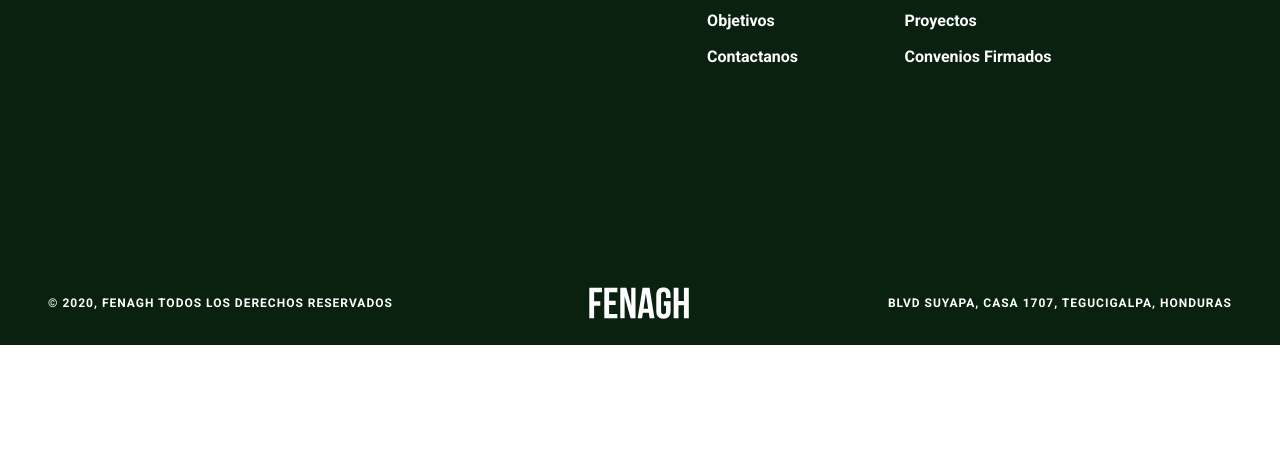
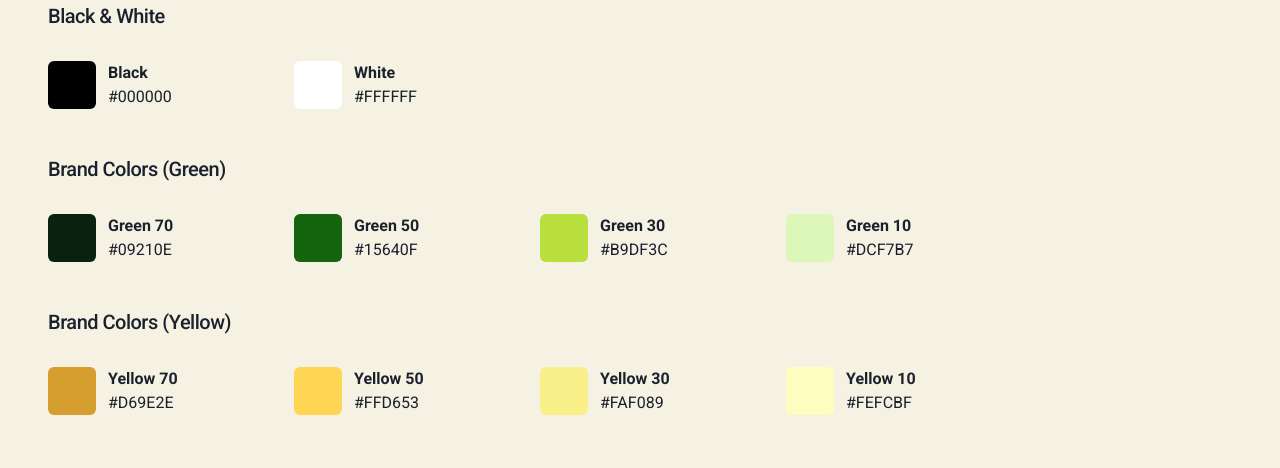
Before and after one commit to FENAGH/fenagh, a Gatsby site: page /ui in a window 1280 px wide. Before the commit this address had no page. Shown: the part 220-688 px from the top of the page. Built offline with nearby package versions, Linux system fonts and the light colour scheme; Gatsby itself is replaced by a stand-in of ours.

Commit message:
add UI page

```diff
--- /dev/null
+++ b/src/pages/ui.js
@@ -0,0 +1,312 @@
+import React from "react"
+// Components
+import SEO from "../components/seo"
+import Layout from "../components/layout"
+import { Container } from "../components/globals"
+import {
+  Box,
+  Heading,
+  Text,
+  Flex,
+  Grid,
+  Stack,
+  Accordion,
+  AccordionItem,
+  AccordionButton,
+  AccordionPanel,
+  AccordionIcon,
+  useDisclosure,
+  Modal,
+  ModalOverlay,
+  ModalContent,
+  ModalHeader,
+  ModalFooter,
+  ModalBody,
+  ModalCloseButton,
+  Button,
+  Tabs,
+  TabList,
+  Tab,
+  TabPanels,
+  TabPanel,
+} from "@chakra-ui/react"
+
+const UIPage = () => {
+  const { isOpen, onOpen, onClose } = useDisclosure()
+  return (
+    <Layout>
+      <SEO title="Interfaz" />
+      <Box bg="brandBG" py="8rem">
+        <Container>
+          <Heading as="h1" size="2xl">Color Guide</Heading>
+          <Heading
+            as="h3"
+            mt="3rem"
+            lineHeight="1.25"
+            fontWeight="medium"
+            fontSize="1.25rem"
+            fontFamily="roboto"
+            letterSpacing="-0.025em"
+          >Black & White</Heading>
+          <Grid templateColumns="repeat(auto-fit, minmax(200px, 1fr))" gap="1.5rem" my="2rem" maxW="60rem">
+            <Flex>
+              <Box
+                borderRadius="0.375rem"
+                w="3rem"
+                h="3rem"
+                mr="0.75rem"
+                bg="black"
+              />
+              <Box>
+                <Text fontWeight="bold">Black</Text>
+                <Text>#000000</Text>
+              </Box>
+            </Flex>
+            <Flex>
+              <Box
+                borderRadius="0.375rem"
+                w="3rem"
+                h="3rem"
+                mr="0.75rem"
+                bg="white"
+              />
+              <Box>
+                <Text fontWeight="bold">White</Text>
+                <Text>#FFFFFF</Text>
+              </Box>
+            </Flex>
+            <Box />
+            <Box />
+          </Grid>
+          <Heading
+            as="h3"
+            mt="3rem"
+            lineHeight="1.25"
+            fontWeight="medium"
+            fontSize="1.25rem"
+            fontFamily="roboto"
+            letterSpacing="-0.025em"
+          >Brand Colors (Green)</Heading>
+          <Grid templateColumns="repeat(auto-fit, minmax(200px, 1fr))" gap="1.5rem" my="2rem" maxW="60rem">
+            <Flex>
+              <Box
+                borderRadius="0.375rem"
+                w="3rem"
+                h="3rem"
+                mr="0.75rem"
+                bg="brandGreen.70"
+              />
+              <Box>
+                <Text fontWeight="bold">Green 70</Text>
+                <Text>#09210E</Text>
+              </Box>
+            </Flex>
+            <Flex>
+              <Box
+                borderRadius="0.375rem"
+                w="3rem"
+                h="3rem"
+                mr="0.75rem"
+                bg="brandGreen.50"
+              />
+              <Box>
+                <Text fontWeight="bold">Green 50</Text>
+                <Text>#15640F</Text>
+              </Box>
+            </Flex>
+            <Flex>
+              <Box
+                borderRadius="0.375rem"
+                w="3rem"
+                h="3rem"
+                mr="0.75rem"
+                bg="brandGreen.30"
+              />
+              <Box>
+                <Text fontWeight="bold">Green 30</Text>
+                <Text>#B9DF3C</Text>
+              </Box>
+            </Flex>
+            <Flex>
+              <Box
+                borderRadius="0.375rem"
+                w="3rem"
+                h="3rem"
+                mr="0.75rem"
+                bg="brandGreen.10"
+              />
+              <Box>
+                <Text fontWeight="bold">Green 10</Text>
+                <Text>#DCF7B7</Text>
+              </Box>
+            </Flex>
+          </Grid>
+          <Heading
+            as="h3"
+            mt="3rem"
+            lineHeight="1.25"
+            fontWeight="medium"
+            fontSize="1.25rem"
+            fontFamily="roboto"
+            letterSpacing="-0.025em"
+          >Brand Colors (Yellow)</Heading>
+          <Grid templateColumns="repeat(auto-fit, minmax(200px, 1fr))" gap="1.5rem" my="2rem" maxW="60rem">
+            <Flex>
+              <Box
+                borderRadius="0.375rem"
+                w="3rem"
+                h="3rem"
+                mr="0.75rem"
+                bg="yellow.500"
+              />
+              <Box>
+                <Text fontWeight="bold">Yellow 70</Text>
+                <Text>#D69E2E</Text>
+              </Box>
+            </Flex>
+            <Flex>
+              <Box
+                borderRadius="0.375rem"
+                w="3rem"
+                h="3rem"
+                mr="0.75rem"
+                bg="brandYellow"
+              />
+              <Box>
+                <Text fontWeight="bold">Yellow 50</Text>
+                <Text>#FFD653</Text>
+              </Box>
+            </Flex>
+            <Flex>
+              <Box
+                borderRadius="0.375rem"
+                w="3rem"
+                h="3rem"
+                mr="0.75rem"
+                bg="yellow.200"
+              />
+              <Box>
+                <Text fontWeight="bold">Yellow 30</Text>
+                <Text>#FAF089</Text>
+              </Box>
+            </Flex>
+            <Flex>
+              <Box
+                borderRadius="0.375rem"
+                w="3rem"
+                h="3rem"
+                mr="0.75rem"
+                bg="yellow.100"
+              />
+              <Box>
+                <Text fontWeight="bold">Yellow 10</Text>
+                <Text>#FEFCBF</Text>
+              </Box>
+            </Flex>
+          </Grid>
+
+          <Heading as="h1" size="2xl" mt="4rem" mb="2rem">Text Sizes</Heading>
+          <Stack spacing={3}>
+            <Text fontSize="5xl">Federación Nacional de Agricultores de Honduras</Text>
+            <Text fontSize="4xl">Federación Nacional de Agricultores de Honduras</Text>
+            <Text fontSize="3xl">Federación Nacional de Agricultores de Honduras</Text>
+            <Text fontSize="2xl">Federación Nacional de Agricultores de Honduras</Text>
+            <Text fontSize="xl">Federación Nacional de Agricultores de Honduras</Text>
+          </Stack>
+
+          <Heading as="h1" size="2xl" mt="4rem" mb="2rem">Accordion</Heading>
+
+          <Accordion allowToggle maxW="32rem">
+            <AccordionItem>
+              <AccordionButton>
+                <Box flex="1" textAlign="left">
+                  Section 1 title
+                </Box>
+                <AccordionIcon />
+              </AccordionButton>
+              <AccordionPanel pb={4}>
+                Lorem ipsum dolor sit amet, consectetur adipiscing elit, sed do eiusmod
+                tempor incididunt ut labore et dolore magna aliqua. Ut enim ad minim
+                veniam, quis nostrud exercitation ullamco laboris nisi ut aliquip ex ea
+                commodo consequat.
+              </AccordionPanel>
+            </AccordionItem>
+
+            <AccordionItem>
+              <AccordionButton>
+                <Box flex="1" textAlign="left">
+                  Section 2 title
+                </Box>
+                <AccordionIcon />
+              </AccordionButton>
+              <AccordionPanel pb={4}>
+                Lorem ipsum dolor sit amet, consectetur adipiscing elit, sed do eiusmod
+                tempor incididunt ut labore et dolore magna aliqua. Ut enim ad minim
+                veniam, quis nostrud exercitation ullamco laboris nisi ut aliquip ex ea
+                commodo consequat.
+              </AccordionPanel>
+            </AccordionItem>
+          </Accordion>
+
+          <Heading as="h1" size="2xl" mt="4rem" mb="2rem">Modals</Heading>
+
+          <Button
+            backgroundColor="brandGreen.50"
+            color="brandGreen.30"
+            _hover={{
+              backgroundColor: "brandGreen.70"
+            }}
+            onClick={onOpen}
+          >Open Modal</Button>
+
+          <Modal isOpen={isOpen} onClose={onClose}>
+            <ModalOverlay />
+            <ModalContent>
+              <ModalHeader>Modal Title</ModalHeader>
+              <ModalCloseButton />
+              <ModalBody>
+                <Text>Sit nulla est ex deserunt exercitation anim occaecat. Nostrud ullamco deserunt aute id consequat veniam incididunt duis in sint irure nisi. Mollit officia cillum Lorem ullamco minim nostrud elit officia tempor esse quis.</Text>
+
+                <Text>Sunt ad dolore quis aute consequat. Magna exercitation reprehenderit magna aute tempor cupidatat consequat elit dolor adipisicing. Mollit dolor eiusmod sunt ex incididunt cillum quis. Velit duis sit officia eiusmod Lorem aliqua enim laboris do dolor eiusmod. Et mollit incididunt nisi consectetur esse laborum eiusmod pariatur proident Lorem eiusmod et. Culpa deserunt nostrud ad veniam.</Text>
+              </ModalBody>
+
+              <ModalFooter>
+                <Button
+                  backgroundColor="brandGreen.50"
+                  color="brandGreen.30"
+                  _hover={{
+                    backgroundColor: "brandGreen.70"
+                  }}
+                  mr={3}
+                  onClick={onClose}>
+                  Close
+                </Button>
+                <Button variant="ghost">Secondary Action</Button>
+              </ModalFooter>
+            </ModalContent>
+          </Modal>
+
+          <Heading as="h1" size="2xl" mt="4rem" mb="2rem">Tabs</Heading>
+
+          <Tabs variant="unstyled" maxW="48rem">
+            <TabList>
+              <Tab _selected={{ color: "brandGreen.30", bg: "brandGreen.50" }}>Tab 1</Tab>
+              <Tab _selected={{ color: "brandGreen.30", bg: "brandGreen.50" }}>Tab 2</Tab>
+            </TabList>
+            <TabPanels>
+              <TabPanel>
+                <p>Lorem ipsum dolor sit amet, consectetur adipiscing elit, sed do eiusmod tempor incididunt ut labore et dolore magna aliqua. Ut enim ad minim veniam, quis nostrud exercitation ullamco laboris nisi ut aliquip ex ea commodo consequat.</p>
+              </TabPanel>
+              <TabPanel>
+                <p>Mlkshk sriracha hot chicken, raclette next level echo park DIY gochujang unicorn. Quinoa ramps gochujang, vaporware authentic woke iPhone normcore echo park cornhole chambray retro crucifix. Green juice four dollar toast jianbing hammock shabby chic, slow-carb irony disrupt artisan beard vape selfies poutine roof party cloud bread. Succulents chartreuse taiyaki normcore, art party franzen heirloom meditation retro selvage asymmetrical green juice tattooed raw denim lo-fi. Cred williamsburg viral, ugh disrupt hell of kale chips put a bird on it sustainable.</p>
+              </TabPanel>
+            </TabPanels>
+          </Tabs>
+
+        </Container>
+      </Box>
+    </Layout>
+)
+}
+
+export default UIPage
```
Also changed, not shown: src/components/homePage/sectors.js (+1 -16 lines).
